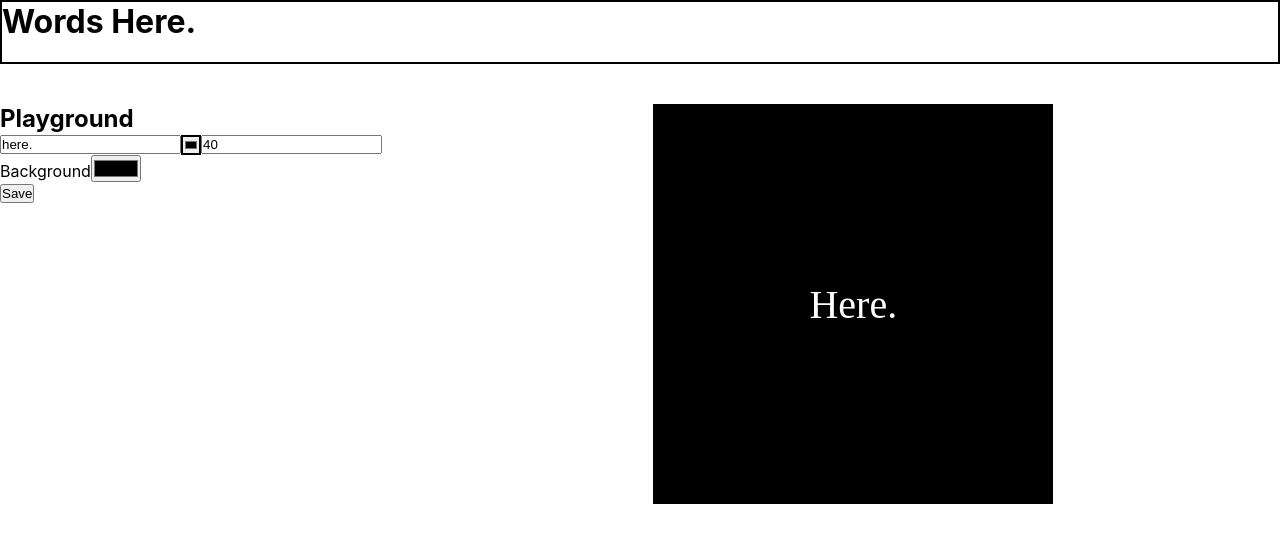
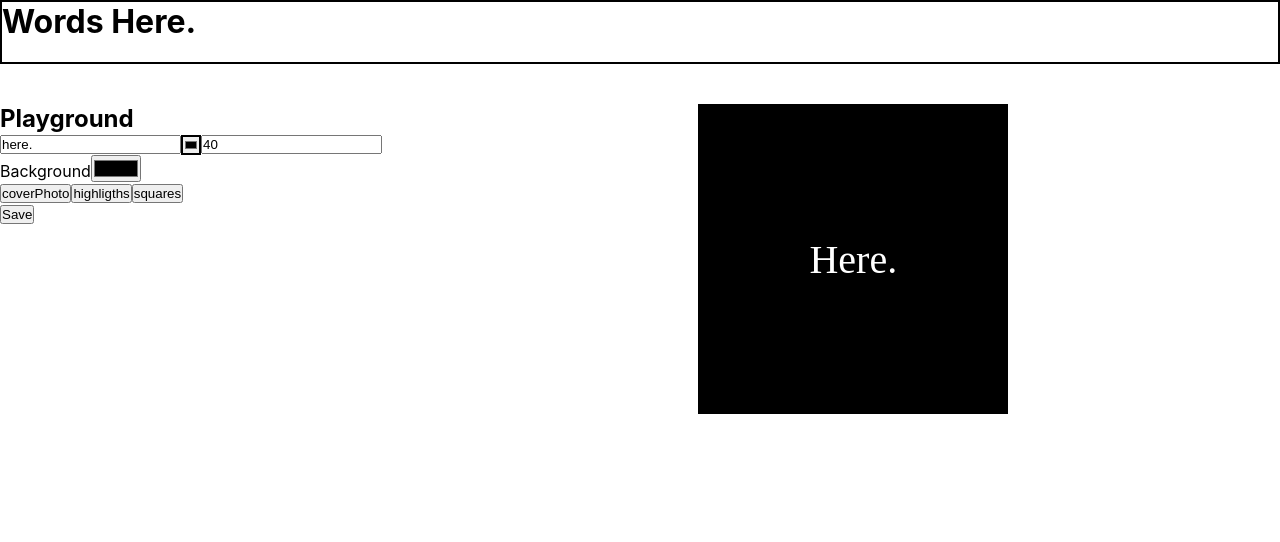
Before and after one commit to kvnal/words, a React (Create React App) app: page / in a window 1280 px wide. Shown: the top 542 px of the page. Built offline with nearby package versions, Linux system fonts and the light colour scheme; the HTML template or start-up script is replaced by a standard one; a web font is replaced by a local one.

Commit message:
sizes added

```diff
--- a/src/Components/Display.js
+++ b/src/Components/Display.js
@@ -5,6 +5,7 @@ import { useState } from 'react';
 const Display = () => {
     const [text,setText]=useState({value:"Here.", color:"#fff",size:40})
     const [bg,setBg]=useState({color:"#000",width:1080,height:1080})
+    const sizes={coverPhoto : [1500,500], highligths:[1080,1920],sqaures : [1080,1080]} //width x hieght
 
      function saveImage() {
         const post = document.querySelector('#post');
@@ -37,11 +38,16 @@ const Display = () => {
                     <label htmlFor="bg">Background</label>
                     <input type="color" name="bg"   onChange={(e)=>setBg({...bg,color:e.target.value})} />
 
+                    <div>
+                        <button onClick={()=>setBg({...bg , width:sizes.coverPhoto[0] , height: sizes.coverPhoto[1]})}>coverPhoto</button>
+                        <button onClick={()=>setBg({...bg , width:sizes.highligths[0] , height: sizes.highligths[1]})}>highligths</button>
+                        <button onClick={()=>setBg({...bg , width:sizes.sqaures[0] , height: sizes.sqaures[1]})}>squares</button>
+                    </div>
                     </div>
                     <button onClick={saveImage}>Save</button>
                 </div>
             </div>
-        <div className="display" id="post" style={{ backgroundColor: bg.color , height:`${bg.height/3}px`, width: `${bg.width/3}px` }}>
+        <div className="display" id="post" style={{ backgroundColor: bg.color , height:`${bg.height/4}px`, width: `${bg.width/4}px` }}>
             <p className="text"  style={{color: text.color, fontSize:`${text.size}px`}} >{text.value}</p>
         </div>
         </div>
```
